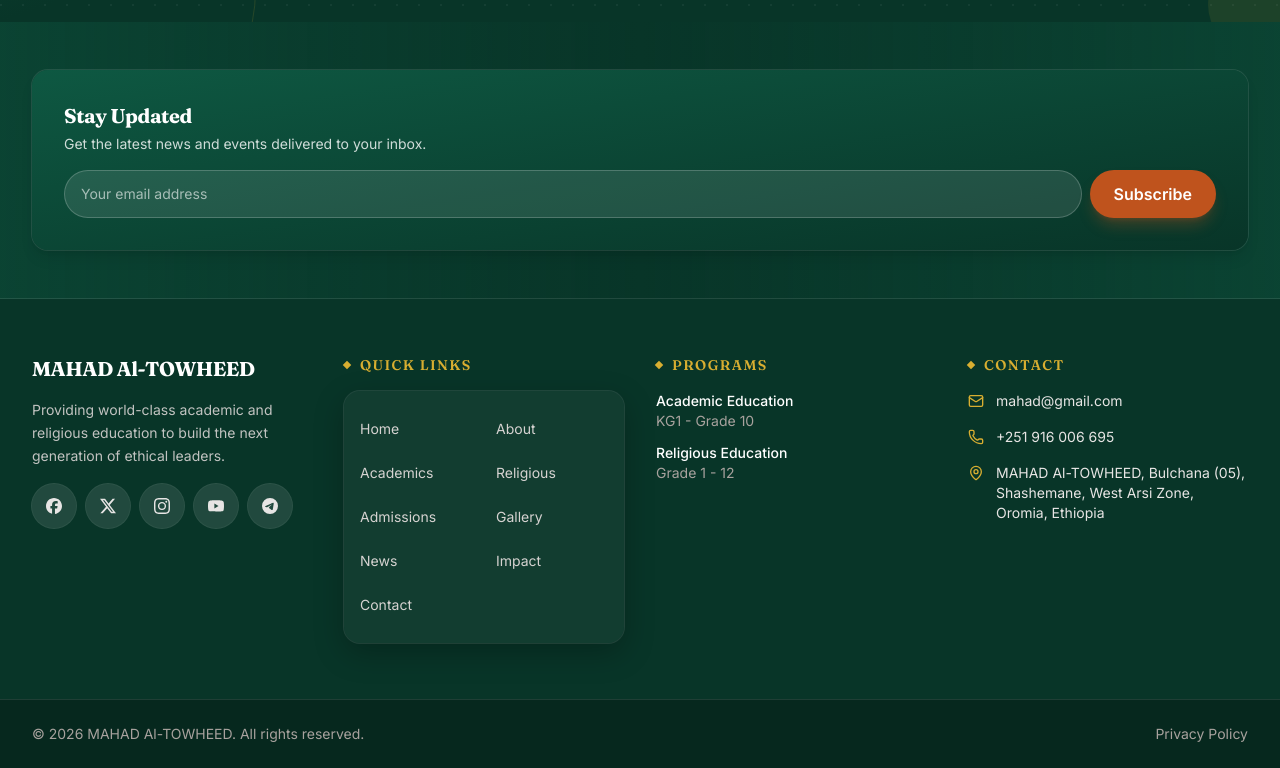
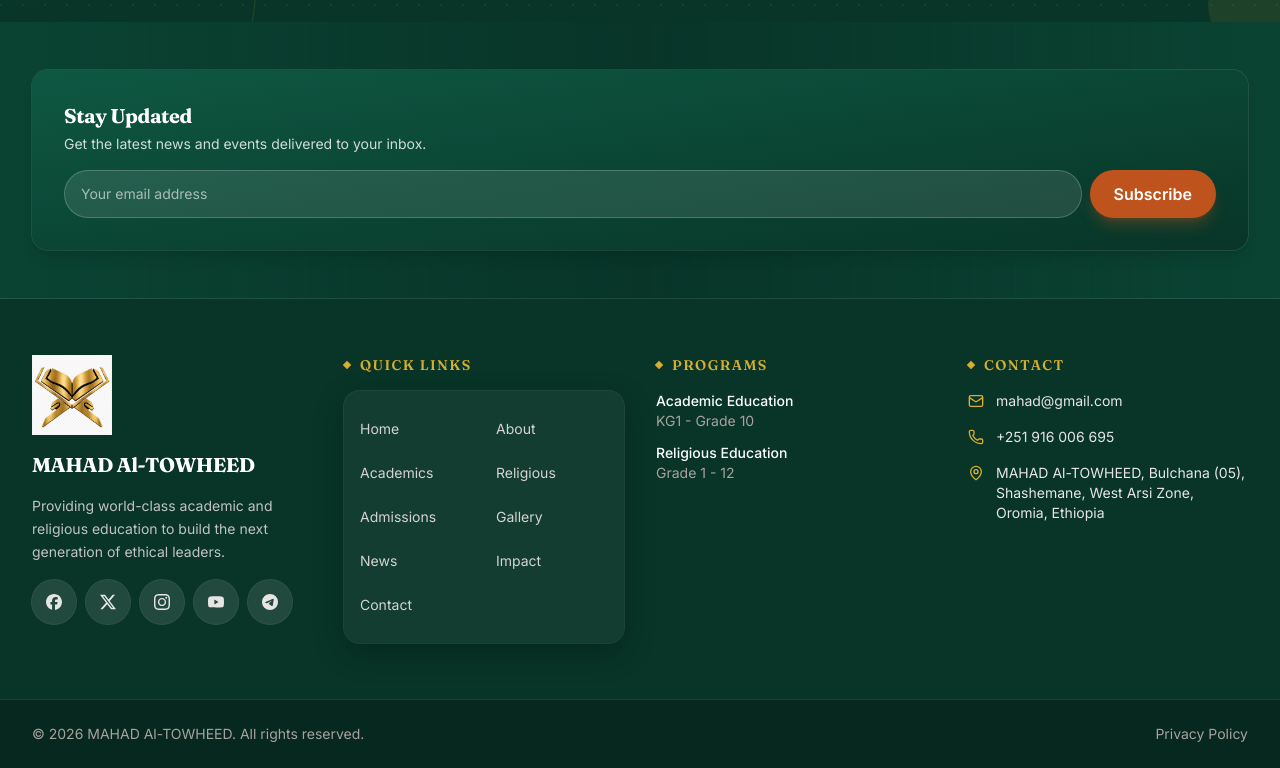
Before and after one commit to Algo-chan/Mahad-site, a Next.js app: page / in a window 1280 px wide. Shown: the part 7270-8038 px from the top of the page. Built offline with nearby package versions, Linux system fonts and the light colour scheme.

Commit message:
enhance the footer

```diff
--- a/src/components/layout/footer.tsx
+++ b/src/components/layout/footer.tsx
@@ -1,5 +1,6 @@
 "use client";
 
+import Image from "next/image";
 import Link from "next/link";
 import { Mail, MapPin, Phone } from "lucide-react";
 import { Container } from "@/components/layout/container";
@@ -34,6 +35,14 @@ export function Footer() {
 
       <Container className="grid grid-cols-1 gap-12 py-14 sm:grid-cols-2 lg:grid-cols-4 lg:gap-8">
         <div className="flex flex-col gap-4">
+          <Image
+            src="/images/book-footer.png"
+            alt=""
+            aria-hidden="true"
+            width={256}
+            height={256}
+            className="h-16 w-16 object-contain md:h-20 md:w-20"
+          />
           <Link
             href="/"
             className="font-display text-xl font-bold tracking-tight text-white"
```
Also changed, not shown: public/images/book-footer.png (added), public/images/book.png (added).
